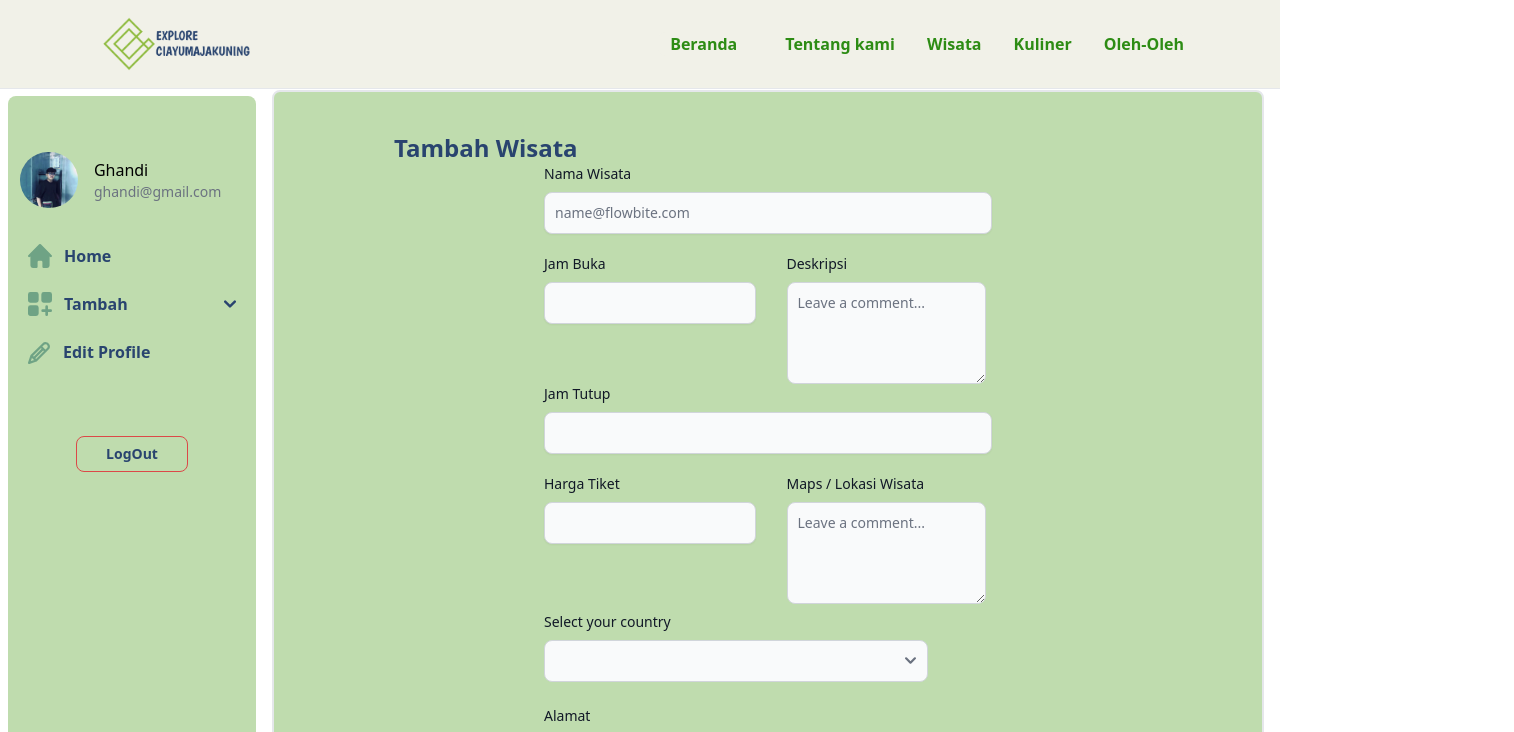
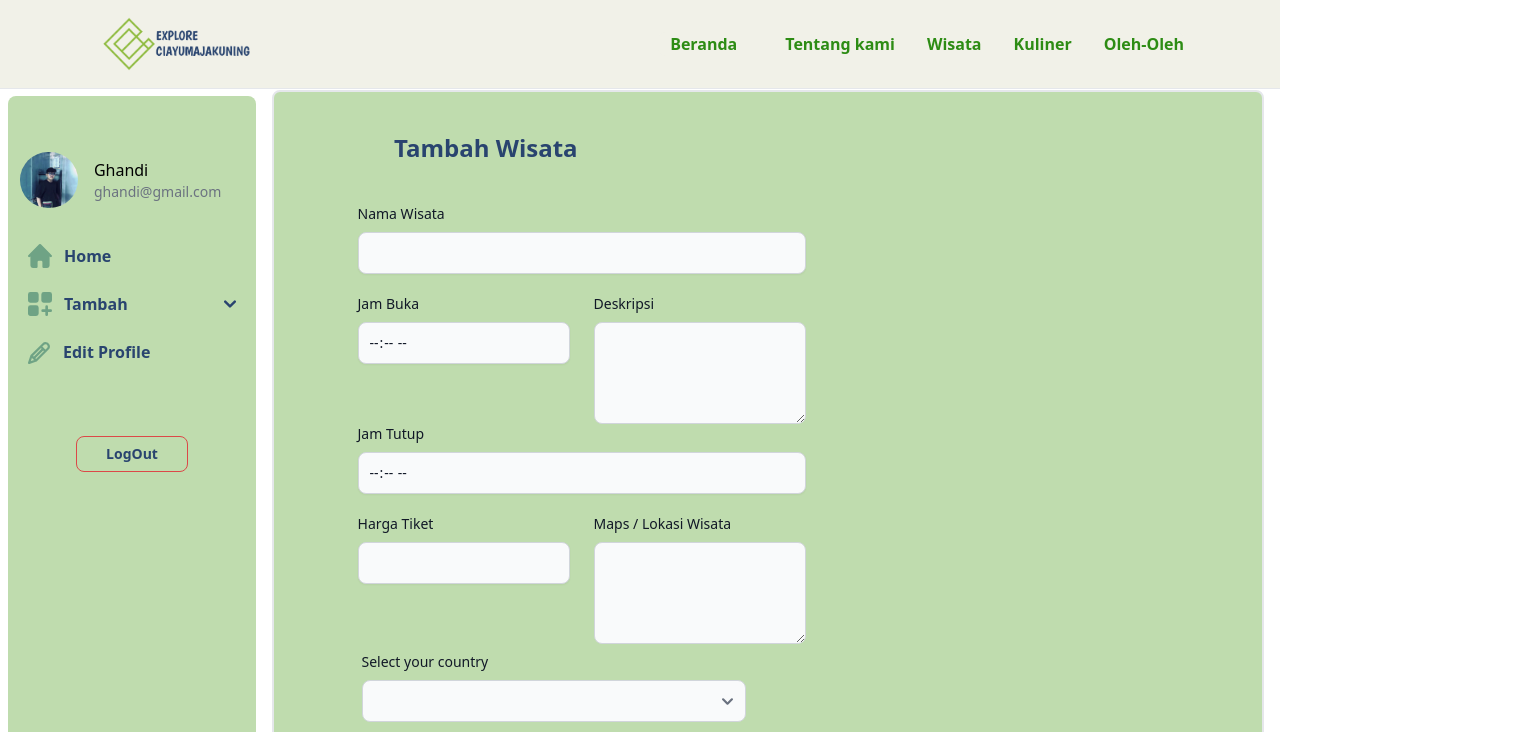
Before and after one commit to MfarisRf/Wisata, a React (Vite) app in the folder Client/Wisata/: page /TambahWisata in a window 1280 px wide. Shown: the top 732 px of the page, 1514 px wide, since content can reach past the window. Built offline with nearby package versions, Linux system fonts and the light colour scheme; a web font is replaced by a local one.

Commit message:
Update TambahWisata.jsx

```diff
--- a/Client/Wisata/src/page/Admin/TambahWisata.jsx
+++ b/Client/Wisata/src/page/Admin/TambahWisata.jsx
@@ -91,71 +91,72 @@ const TambahWisata = () => {
 
 
 <div className="p-4 sm:ml-64 pt-atas h-auto w-auto">
-   <div className="p-52q border-2 border-gray-200 rounded-lg dark:border-gray-700 bg-[#BFDCAE] pt-10 px-20 pb-52">
-   <div className='flex ml-10'>
+   <div className="p-52 border-2 border-gray-200 rounded-lg dark:border-gray-700 bg-[#BFDCAE] pt-10 px-20 pb-52 pr-[4%]">
+   <div className='flex ml-10 pb-10'>
       <p className='font-bold text-2xl mr text-[#29446F]'>Tambah Wisata</p>
       </div>
 
 
 
-<form className="max-w-md mx-auto">
+<form className="max-w-md mx-auto mr-[48%]">
 <div className="mb-5">
-    <label htmlFor="email" className="block mb-2 text-sm font-medium text-gray-900 dark:text-white">Nama Wisata</label>
-    <input type="email" id="email" className="shadow-sm bg-gray-50 border border-gray-300 text-gray-900 text-sm rounded-lg focus:ring-blue-500 focus:border-blue-500 block w-full p-2.5 dark:bg-gray-700 dark:border-gray-600 dark:placeholder-gray-400 dark:text-white dark:focus:ring-blue-500 dark:focus:border-blue-500 dark:shadow-sm-light" placeholder="name@flowbite.com" required />
+    <label htmlFor="name" className="block mb-2 text-sm font-medium text-gray-900 dark:text-white">Nama Wisata</label>
+    <input type="name" id="name" className="shadow-sm bg-gray-50 border border-gray-300 text-gray-900 text-sm rounded-lg focus:ring-blue-500 focus:border-blue-500 block w-full p-2.5 dark:bg-gray-700 dark:border-gray-600 dark:placeholder-gray-400 dark:text-white dark:focus:ring-blue-500 dark:focus:border-blue-500 dark:shadow-sm-light" placeholder="" required />
   </div>
   <div className="grid md:grid-cols-2 md:gap-6">
   <div className="mb-5">
-    <label htmlFor="password" className="block mb-2 text-sm font-medium text-gray-900 dark:text-white">Jam Buka</label>
-    <input type="password" id="password" className="shadow-sm bg-gray-50 border border-gray-300 text-gray-900 text-sm rounded-lg focus:ring-blue-500 focus:border-blue-500 block w-full p-2.5 dark:bg-gray-700 dark:border-gray-600 dark:placeholder-gray-400 dark:text-white dark:focus:ring-blue-500 dark:focus:border-blue-500 dark:shadow-sm-light" required/>
+    <label htmlFor="time" className="block mb-2 text-sm font-medium text-gray-900 dark:text-white">Jam Buka</label>
+    <input type="time" id="time" className="shadow-sm bg-gray-50 border border-gray-300 text-gray-900 text-sm rounded-lg focus:ring-blue-500 focus:border-blue-500 block w-full p-2.5 dark:bg-gray-700 dark:border-gray-600 dark:placeholder-gray-400 dark:text-white dark:focus:ring-blue-500 dark:focus:border-blue-500 dark:shadow-sm-light" required/>
    </div>
-   <form className="max-w-sm mx-auto">
+   <form className="max-w-sm mx-auto w-[100%]">
       <label htmlFor="message" className="block mb-2 text-sm font-medium text-gray-900 dark:text-white">Deskripsi</label>
-      <textarea id="message" rows="4" className="block p-2.5 w-full text-sm text-gray-900 bg-gray-50 rounded-lg border border-gray-300 focus:ring-blue-500 focus:border-blue-500 dark:bg-gray-700 dark:border-gray-600 dark:placeholder-gray-400 dark:text-white dark:focus:ring-blue-500 dark:focus:border-blue-500" placeholder="Leave a comment..."></textarea>
+      <textarea id="message" rows="4" className="block p-2.5 w-full text-sm text-gray-900 bg-gray-50 rounded-lg border border-gray-300 focus:ring-blue-500 focus:border-blue-500 dark:bg-gray-700 dark:border-gray-600 dark:placeholder-gray-400 dark:text-white dark:focus:ring-blue-500 dark:focus:border-blue-500" placeholder=""></textarea>
    </form>
     </div>
    <div className="mb-5">
-      <label htmlFor="repeat-password" className="block mb-2 text-sm font-medium text-gray-900 dark:text-white">Jam Tutup</label>
-      <input type="password" id="repeat-password" className="shadow-sm bg-gray-50 border border-gray-300 text-gray-900 text-sm rounded-lg focus:ring-blue-500 focus:border-blue-500 block w-full p-2.5 dark:bg-gray-700 dark:border-gray-600 dark:placeholder-gray-400 dark:text-white dark:focus:ring-blue-500 dark:focus:border-blue-500 dark:shadow-sm-light" required/>
+      <label htmlFor="time" className="block mb-2 text-sm font-medium text-gray-900 dark:text-white">Jam Tutup</label>
+      <input type="time" id="time" className="shadow-sm bg-gray-50 border border-gray-300 text-gray-900 text-sm rounded-lg focus:ring-blue-500 focus:border-blue-500 block w-full p-2.5 dark:bg-gray-700 dark:border-gray-600 dark:placeholder-gray-400 dark:text-white dark:focus:ring-blue-500 dark:focus:border-blue-500 dark:shadow-sm-light" required/>
    </div>
   <div className="grid md:grid-cols-2 md:gap-6">
   <div className="mb-5">
-    <label htmlFor="password" className="block mb-2 text-sm font-medium text-gray-900 dark:text-white">Harga Tiket</label>
-    <input type="password" id="password" className="shadow-sm bg-gray-50 border border-gray-300 text-gray-900 text-sm rounded-lg focus:ring-blue-500 focus:border-blue-500 block w-full p-2.5 dark:bg-gray-700 dark:border-gray-600 dark:placeholder-gray-400 dark:text-white dark:focus:ring-blue-500 dark:focus:border-blue-500 dark:shadow-sm-light" required/>
+    <label htmlFor="price" className="block mb-2 text-sm font-medium text-gray-900 dark:text-white">Harga Tiket</label>
+    <input type="price" id="price" className="shadow-sm bg-gray-50 border border-gray-300 text-gray-900 text-sm rounded-lg focus:ring-blue-500 focus:border-blue-500 block w-full p-2.5 dark:bg-gray-700 dark:border-gray-600 dark:placeholder-gray-400 dark:text-white dark:focus:ring-blue-500 dark:focus:border-blue-500 dark:shadow-sm-light" required/>
    </div>
-  <form className="max-w-sm mx-auto">
+  <form className="max-w-sm mx-auto w-[100%]">
      <label htmlFor="message" className="block mb-2 text-sm font-medium text-gray-900 dark:text-white">Maps / Lokasi Wisata</label>
-     <textarea id="message" rows="4" className="block p-2.5 w-full text-sm text-gray-900 bg-gray-50 rounded-lg border border-gray-300 focus:ring-blue-500 focus:border-blue-500 dark:bg-gray-700 dark:border-gray-600 dark:placeholder-gray-400 dark:text-white dark:focus:ring-blue-500 dark:focus:border-blue-500" placeholder="Leave a comment..."></textarea>
+     <textarea id="message" rows="4" className="block p-2.5 w-full text-sm text-gray-900 bg-gray-50 rounded-lg border border-gray-300 focus:ring-blue-500 focus:border-blue-500 dark:bg-gray-700 dark:border-gray-600 dark:placeholder-gray-400 dark:text-white dark:focus:ring-blue-500 dark:focus:border-blue-500" placeholder=""></textarea>
   </form>
   </div>
 
-   <div className='py-2 mr-16 mb-4 '>
+   <div className='py-2 mr-14 mb-4 '>
    <form className="max-w-sm mx-auto">
-      <label htmlFor="countries" className="block mb-2 text-sm font-medium text-gray-900 dark:text-white">Select your country</label>
-      <select id="countries" className="bg-gray-50 border border-gray-300 text-gray-900 text-sm rounded-lg focus:ring-blue-500 focus:border-blue-500 block w-full p-2.5 dark:bg-gray-700 dark:border-gray-600 dark:placeholder-gray-400 dark:text-white dark:focus:ring-blue-500 dark:focus:border-blue-500">
+      <label htmlFor="countries" className="block mb-2  w-[300%] text-sm font-medium text-gray-900 dark:text-white">Select your country</label>
+      <select id="countries" className="bg-gray-50 border border-gray-300 text-gray-900 text-sm rounded-lg block w-full p-2.5 dark:bg-[#6FA385] dark:border-[#6FA385] dark:placeholder-gray-400 dark:text-white dark:focus:ring-[#6FA385] dark:focus:border-[#6FA385]">
 
          <option></option>
-         <option>Canada</option>
-         <option>France</option>
-         <option>Germany</option>
+         <option>Cirebon</option>
+         <option>Indramayu</option>
+         <option>Kuninggan</option>
       </select>
    </form>
    </div>
 
   <div className="grid md:gap-6">
    <div className="mb-5">
-     <label htmlFor="password" className="block mb-2 text-sm font-medium text-gray-900 dark:text-white">Alamat</label>
-     <input type="password" id="password" className="shadow-sm bg-gray-50 border border-gray-300 text-gray-900 text-sm rounded-lg focus:ring-blue-500 focus:border-blue-500 block w-full p-2.5 dark:bg-gray-700 dark:border-gray-600 dark:placeholder-gray-400 dark:text-white dark:focus:ring-blue-500 dark:focus:border-blue-500 dark:shadow-sm-light" required/>
+     <label htmlFor="address" className="block mb-2 text-sm font-medium text-gray-900 dark:text-white">Alamat</label>
+     <input type="address" id="address" className="shadow-sm bg-gray-50 border border-gray-300 text-gray-900 text-sm rounded-lg focus:ring-[#6FA385] focus:border-[#6FA385] block w-full p-2.5 dark:bg-[#6FA385] dark:border-[#6FA385] dark:placeholder-gray-400 dark:text-white dark:focus:ring-blue-500 dark:focus:border-blue-500 dark:shadow-sm-light" required/>
     </div>
   </div>
   <div className="grid md:gap-6 pb-5 mr-52 mb-4">
-      <form className="max-w-lg mx-auto">
-         <label className="block mb-2 text-sm font-medium text-gray-900 dark:text-white" htmlFor="user_avatar">Upload file</label>
-            <input className="block w-full text-sm text-gray-900 border border-gray-300 rounded-lg cursor-pointer bg-gray-50 dark:text-gray-400 focus:outline-none dark:bg-gray-700 dark:border-gray-600 dark:placeholder-gray-400" aria-describedby="user_avatar_help" id="user_avatar" type="file"/>
+      <form className="max-w-lg mx-auto w-[187%]">
+         <label className="block mb-2 text-sm font-medium text-gray-900 dark:text-white" htmlFor="image">Upload file</label>
+            <input className="block w-full text-sm text-gray-900 border border-gray-300 rounded-lg cursor-pointer bg-gray-50 dark:text-[#C7E8B4] focus:outline-none dark:bg-[#C7E8B4] dark:border-[#C7E8B4] dark:placeholder-gray-400" aria-describedby="image" id="image" type="file" placeholder='No file chosen'/>
       </form>
   </div>
-  <button type="submit" className="text-white bg-blue-700 hover:bg-blue-800 focus:ring-4 focus:outline-none focus:ring-blue-300 font-medium rounded-lg text-sm w-full sm:w-auto px-5 py-2.5 text-center dark:bg-blue-600 dark:hover:bg-blue-700 dark:focus:ring-blue-800">Simpan</button>
+  <div className='ml-[70%] pt-10'>
+      <button type="submit" className="text-[#222D3F] bg-[#6FA385] hover:bg-[#6FA385]focus:ring-4 focus:outline-none focus:ring-blue-300 font-medium rounded-lg text-sm w-[100%] px-5 py-2.5 text-center text-bold shadow-lg">Simpan</button>
+  </div>
 </form>
-
 
    </div>
    </div>
```
